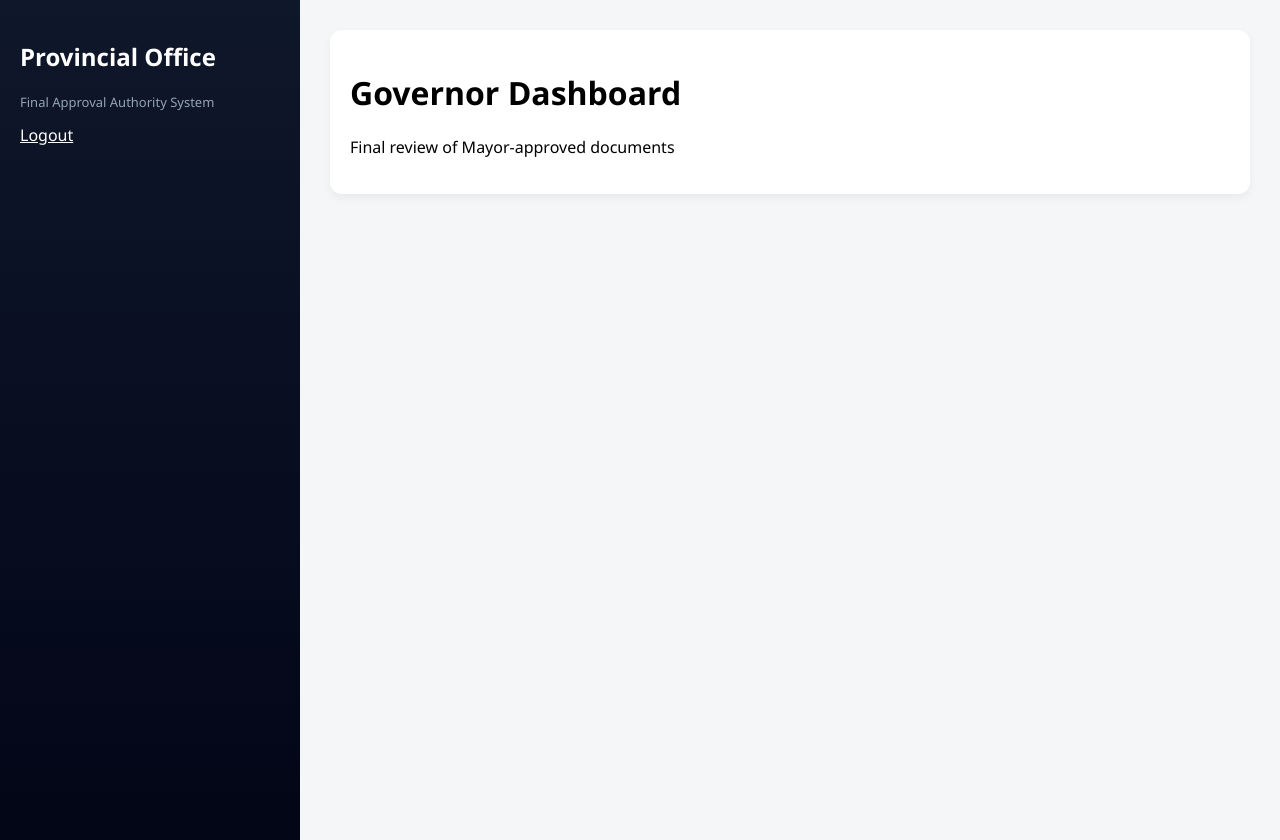
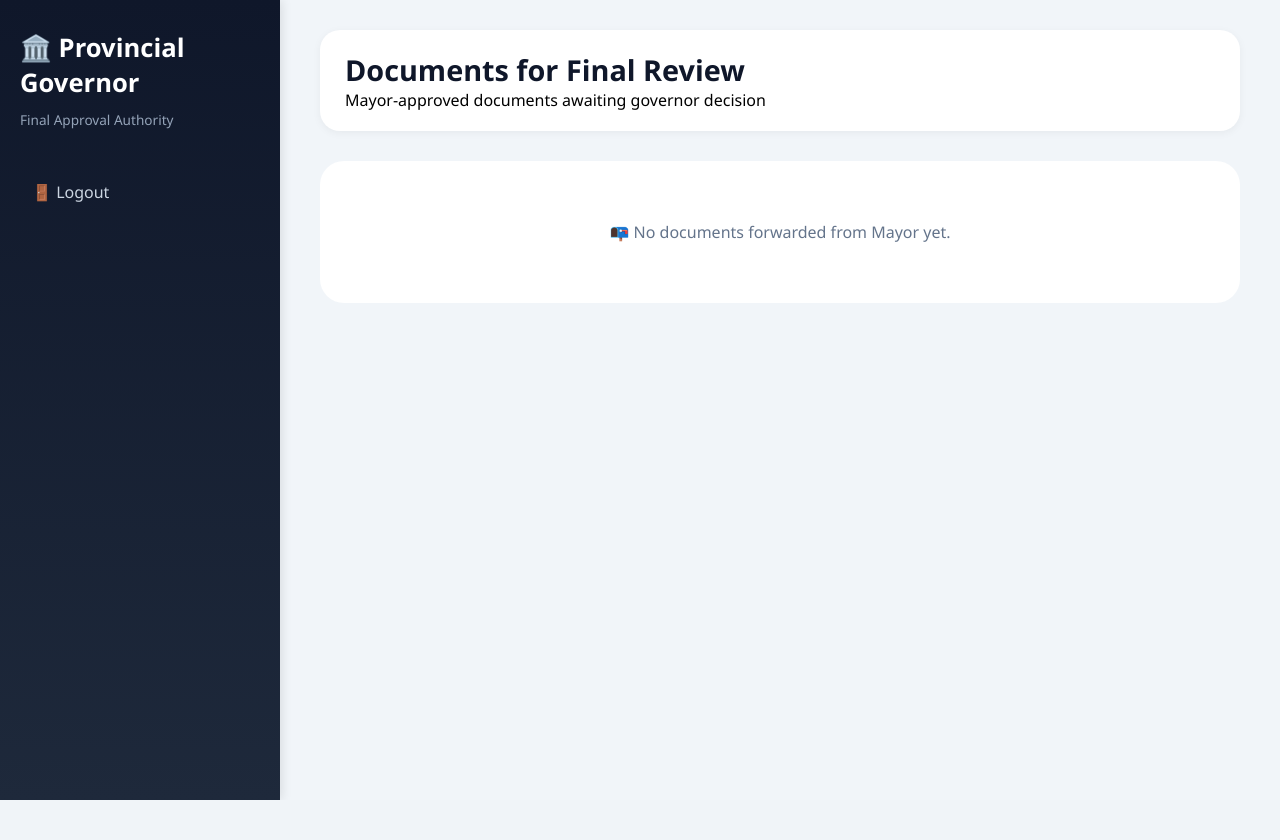
Before and after one commit to anj034542-star/AADS, a Flask app: template templates/3admindashboard.html in a window 1280 px wide. After the commit the page ends 800 px from the top, so only its background shows below. Run offline with Flask 3, Linux system fonts and the light colour scheme; the template is opened without the code that fills it, so the values that code supplies are empty.

Commit message:
Update 3admindashboard.html

```diff
--- a/templates/3admindashboard.html
+++ b/templates/3admindashboard.html
@@ -1,125 +1,193 @@
 <!DOCTYPE html>
 <html>
 <head>
+    <meta charset="UTF-8">
+    <meta name="viewport" content="width=device-width, initial-scale=1.0">
+    <title>Provincial Governor Office - Final Approval</title>
     <style>
-body {
+        * {
             margin: 0;
-  font-family: "Segoe UI", sans-serif;
-  display: flex;
-  background: #f5f6f7;
+            padding: 0;
+            box-sizing: border-box;
         }
 
-/* SIDEBAR */
+        body {
+            font-family: 'Segoe UI', Tahoma, Geneva, Verdana, sans-serif;
+            background: #f1f5f9;
+            display: flex;
+            min-height: 100vh;
+        }
+
         .sidebar {
-  width: 260px;
-  height: 100vh;
-  background: linear-gradient(180deg, #0f172a, #020617);
+            width: 280px;
+            background: linear-gradient(180deg, #0f172a, #1e293b);
             color: white;
-  padding: 20px;
+            padding: 30px 20px;
+            box-shadow: 2px 0 10px rgba(0,0,0,0.1);
         }
 
         .sidebar h2 {
-  margin-bottom: 20px;
+            font-size: 1.6rem;
+            margin-bottom: 10px;
         }
 
         .sidebar p {
-  font-size: 13px;
+            font-size: 0.85rem;
             color: #94a3b8;
+            margin-bottom: 40px;
         }
 
-/* MAIN */
+        .sidebar a {
+            display: block;
+            color: #cbd5e1;
+            text-decoration: none;
+            padding: 12px;
+            margin: 8px 0;
+            border-radius: 12px;
+            transition: 0.2s;
+        }
+
+        .sidebar a:hover {
+            background: #334155;
+            color: white;
+        }
+
         .main {
             flex: 1;
-  padding: 30px;
+            padding: 30px 40px;
+            overflow-x: auto;
         }
 
         .header {
             background: white;
-  padding: 20px;
-  border-radius: 12px;
-  margin-bottom: 20px;
-  box-shadow: 0 4px 10px rgba(0,0,0,0.05);
+            padding: 20px 25px;
+            border-radius: 20px;
+            margin-bottom: 30px;
+            box-shadow: 0 2px 8px rgba(0,0,0,0.05);
+        }
+
+        .header h1 {
+            font-size: 1.8rem;
+            color: #0f172a;
         }
 
         .card {
             background: white;
-  padding: 18px;
-  margin-bottom: 15px;
-  border-radius: 12px;
-  box-shadow: 0 5px 15px rgba(0,0,0,0.08);
-  border-left: 6px solid #6366f1;
+            border-radius: 20px;
+            padding: 20px;
+            margin-bottom: 20px;
+            box-shadow: 0 4px 12px rgba(0,0,0,0.05);
+            border-left: 6px solid #ec489a;
+            transition: 0.2s;
         }
 
-/* BUTTONS */
-.btn {
-  padding: 6px 10px;
-  border: none;
-  border-radius: 6px;
-  cursor: pointer;
-  margin-right: 5px;
+        .card:hover {
+            transform: translateY(-2px);
+            box-shadow: 0 8px 20px rgba(0,0,0,0.1);
         }
 
-.open { background: #2563eb; color: white; }
-.approve { background: #16a34a; color: white; }
-.decline { background: #dc2626; color: white; }
+        .card h3 {
+            margin-bottom: 10px;
+            color: #1e293b;
+        }
+
+        .card p {
+            color: #475569;
+            margin: 8px 0;
+        }
 
         .status {
             font-weight: bold;
+            display: inline-block;
+            padding: 4px 12px;
+            border-radius: 20px;
+            font-size: 0.75rem;
+            margin: 10px 0;
+        }
+
+        .status-pending { background: #fef9c3; color: #854d0e; }
+        .status-approved { background: #dcfce7; color: #166534; }
+        .status-declined { background: #fee2e2; color: #991b1b; }
+
+        .btn {
+            padding: 8px 16px;
+            border: none;
+            border-radius: 40px;
+            cursor: pointer;
+            font-weight: 600;
+            margin-right: 10px;
+            transition: 0.2s;
+        }
+
+        .btn-open { background: #ec489a; color: white; }
+        .btn-approve { background: #22c55e; color: white; }
+        .btn-decline { background: #ef4444; color: white; }
+
+        .btn:hover { opacity: 0.85; transform: translateY(-1px); }
+
+        .empty-state {
+            text-align: center;
+            padding: 60px;
+            background: white;
+            border-radius: 24px;
+            color: #64748b;
+        }
+
+        @media (max-width: 768px) {
+            body { flex-direction: column; }
+            .sidebar { width: 100%; text-align: center; }
+            .main { padding: 20px; }
         }
     </style>
 </head>
-
 <body>
 
 <div class="sidebar">
-  <h2>Provincial Office</h2>
-  <p>Final Approval Authority System</p>
-  <a href="/logout" style="color:white;">Logout</a>
+    <h2>🏛️ Provincial Governor</h2>
+    <p>Final Approval Authority</p>
+    <a href="/logout">🚪 Logout</a>
 </div>
 
 <div class="main">
-
     <div class="header">
-    <h1>Governor Dashboard</h1>
-    <p>Final review of Mayor-approved documents</p>
+        <h1>Documents for Final Review</h1>
+        <p>Mayor-approved documents awaiting governor decision</p>
     </div>
-
     <div id="docList"></div>
-
 </div>
 
 <script>
-
     function loadDocs() {
         fetch('/office3/documents')
             .then(res => res.json())
             .then(data => {
-      const list = document.getElementById('docList');
-      list.innerHTML = '';
+                const container = document.getElementById('docList');
+                if (!data.length) {
+                    container.innerHTML = '<div class="empty-state">📭 No documents forwarded from Mayor yet.</div>';
+                    return;
+                }
+                container.innerHTML = '';
+                data.forEach(doc => {
+                    let statusClass = 'status-pending';
+                    let statusText = doc.status || 'PENDING';
+                    if (doc.status.includes('APPROVED')) statusClass = 'status-approved';
+                    if (doc.status.includes('DECLINED')) statusClass = 'status-declined';
 
-      data.forEach(doc => {
-        const div = document.createElement('div');
-        div.className = "card";
-
-        let color = "#f59e0b";
-        if (doc.status.includes("APPROVED")) color = "#16a34a";
-        if (doc.status.includes("DECLINED")) color = "#dc2626";
-
-        div.innerHTML = `
-          <h3>${doc.title}</h3>
-          <p>${doc.desc}</p>
-          <p><b>Office:</b> ${doc.office}</p>
-
-          <p class="status" style="color:${color}">
-            ${doc.status}
-          </p>
-
-          <button class="btn open" onclick="openFile('${doc.filename}')">Open</button>
-          <button class="btn approve" onclick="approve('${doc.filename}')">Approve</button>
-          <button class="btn decline" onclick="decline('${doc.filename}')">Decline</button>
+                    const card = document.createElement('div');
+                    card.className = 'card';
+                    card.innerHTML = `
+                        <h3>${escapeHtml(doc.title)}</h3>
+                        <p><strong>Tracking ID:</strong> ${doc.tracking_id}</p>
+                        <p>${escapeHtml(doc.desc)}</p>
+                        <p><strong>Submitted to:</strong> ${doc.office}</p>
+                        <p><strong>Status:</strong> <span class="status ${statusClass}">${statusText}</span></p>
+                        <div>
+                            <button class="btn btn-open" onclick="openFile('${doc.filename}')">📂 Open File</button>
+                            <button class="btn btn-approve" onclick="approve('${doc.filename}')">✅ Approve</button>
+                            <button class="btn btn-decline" onclick="decline('${doc.filename}')">❌ Decline</button>
+                        </div>
                     `;
-
-        list.appendChild(div);
+                    container.appendChild(card);
                 });
             });
     }
@@ -134,13 +202,27 @@ function approve(filename) {
     }
 
     function decline(filename) {
-  fetch(`/governor/decline/${filename}`, { method: 'POST' })
-    .then(() => loadDocs());
+        let reason = prompt("Please enter the reason for declining this document:");
+        if (reason === null) return;
+        if (reason.trim() === "") reason = "No reason provided";
+        fetch(`/governor/decline/${filename}`, {
+            method: 'POST',
+            headers: { 'Content-Type': 'application/json' },
+            body: JSON.stringify({ reason: reason })
+        }).then(() => loadDocs());
+    }
+
+    function escapeHtml(str) {
+        if (!str) return '';
+        return str.replace(/[&<>]/g, function(m) {
+            if (m === '&') return '&amp;';
+            if (m === '<') return '&lt;';
+            if (m === '>') return '&gt;';
+            return m;
+        });
     }
 
     window.onload = loadDocs;
-
 </script>
-
 </body>
 </html>
```
Lines whose indentation alone changed are shown as unchanged.
